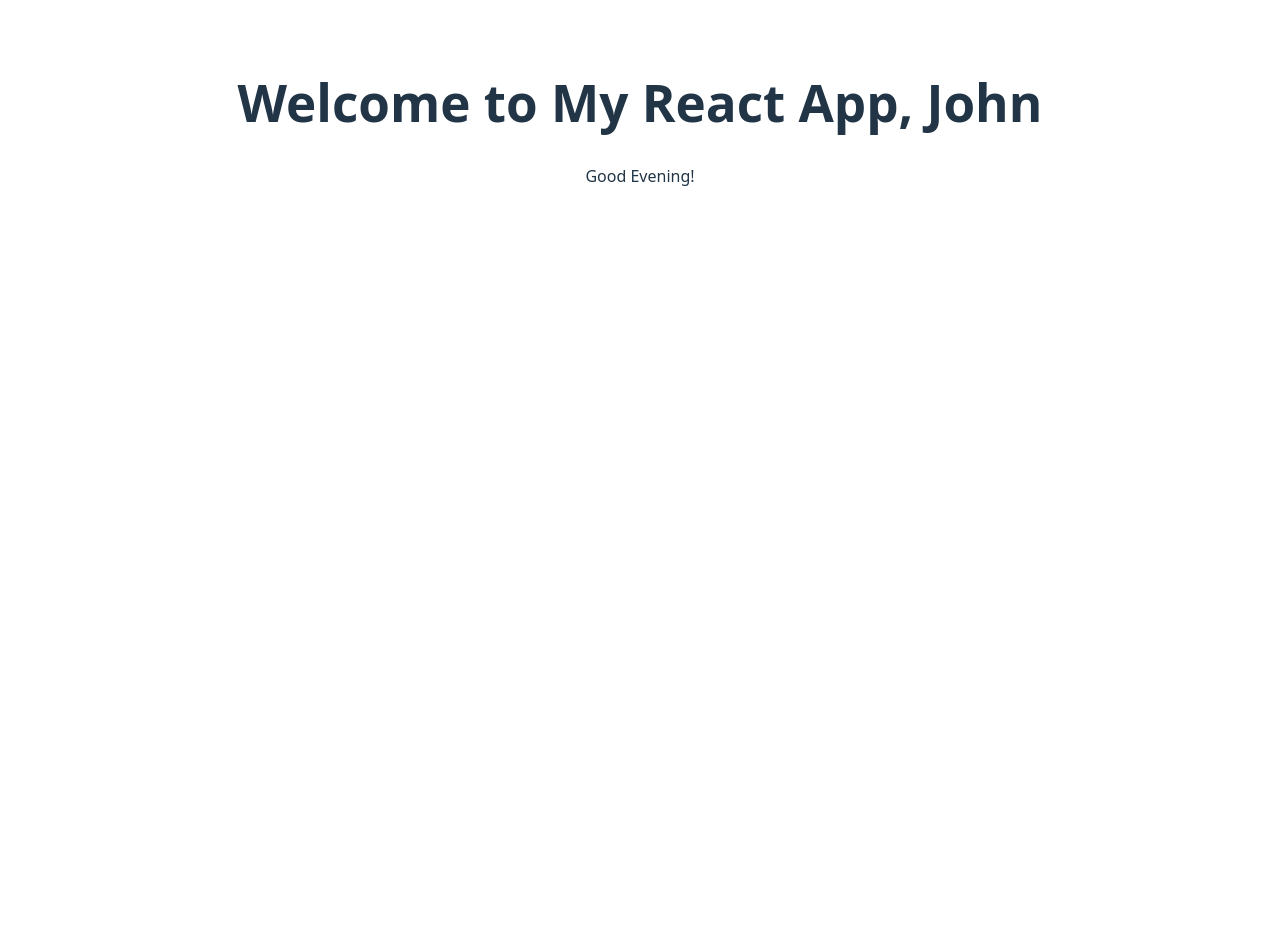
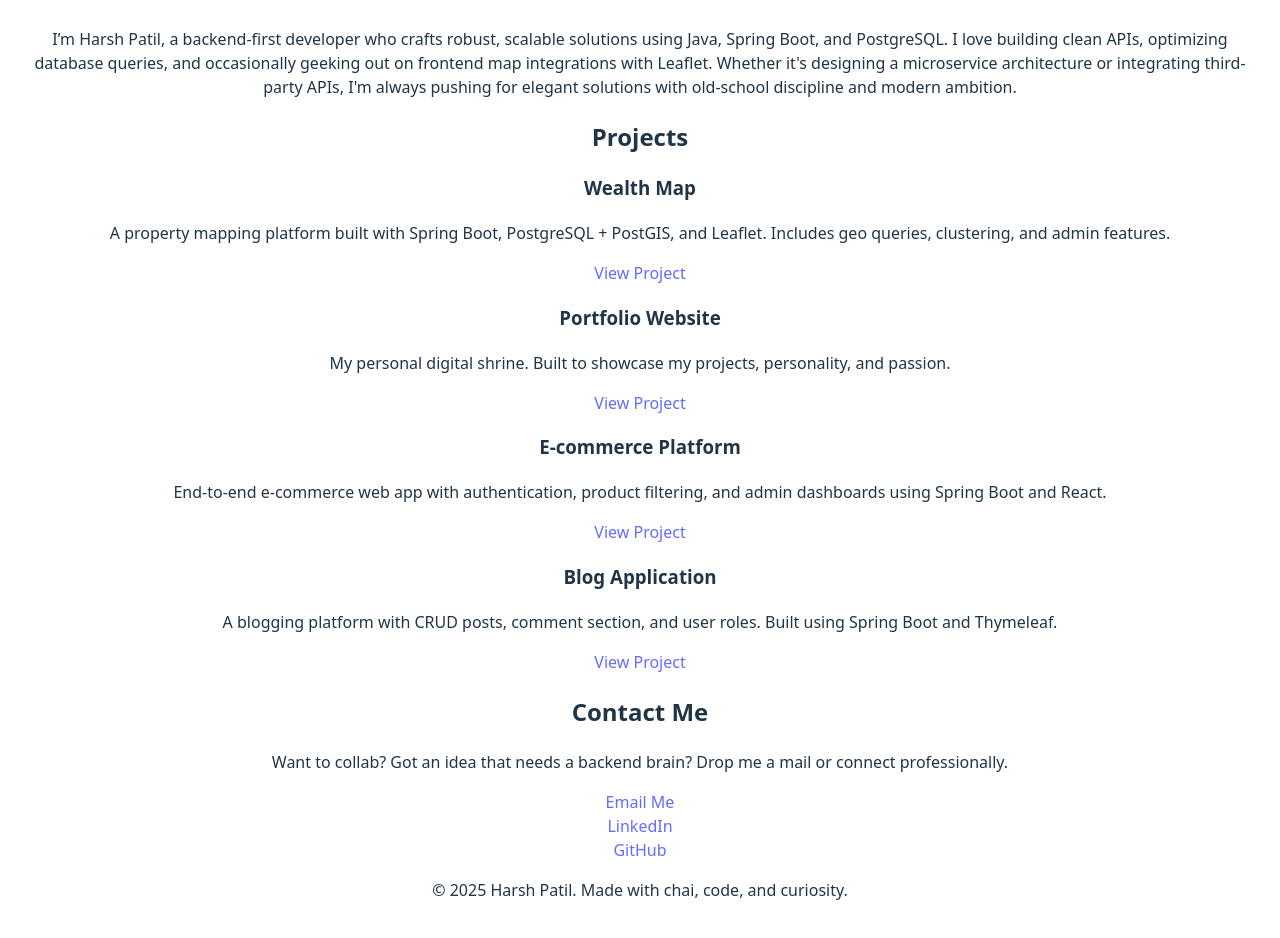
Before and after one commit to CodeHarsh108/vite-react, a React (Vite) app: page / in a window 1280 px wide. Shown: the part 286-1224 px from the top of the page. Before the commit the page ends 800 px from the top, so only its background shows below. Built offline with nearby package versions, Linux system fonts and the light colour scheme.

Commit message:
Creating skeleton of postfolio website

```diff
--- a/src/App.jsx
+++ b/src/App.jsx
@@ -1,29 +1,94 @@
-import './App.css'
-
-function WelcomeMessage(name) {
-  return `Welcome to My React App, ${name}`;
-}
-function greeting(isMorning) {
-  return isMorning ? "Good Morning!" : "Good Evening!";
-}
-function showAlert(condition, message) {
-  if (condition) {
-    alert(message);
-  }
-  return null;
-}
+import './App.css';
 
 function App() {
-  const now = new Date();
-  const isMorning = now.getHours() < 12;
+  const name = 'Harsh Patil';
+  const profession = 'Full Stack Java Developer | Spring Boot Developer';
+  const email = 'itsharshhh6@gmail.com';
+  const linkedIn = 'https://www.linkedin.com/in/harsh-patil';
+  const github = 'https://github.com/harshpatil06';
+  const projects = [
+    {
+      title: 'Wealth Map',
+      description:
+        'A property mapping platform built with Spring Boot, PostgreSQL + PostGIS, and Leaflet. Includes geo queries, clustering, and admin features.',
+      link: '#'
+    },
+    {
+      title: 'Portfolio Website',
+      description:
+        'My personal digital shrine. Built to showcase my projects, personality, and passion.',
+      link: '#'
+    },
+    {
+      title: 'E-commerce Platform',
+      description:
+        'End-to-end e-commerce web app with authentication, product filtering, and admin dashboards using Spring Boot and React.',
+      link: '#'
+    },
+    {
+      title: 'Blog Application',
+      description:
+        'A blogging platform with CRUD posts, comment section, and user roles. Built using Spring Boot and Thymeleaf.',
+      link: '#'
+    }
+  ];
+
   return (
-    <div>
-      <h1>{WelcomeMessage('John')}</h1>
-      {greeting(isMorning)}
-      {showAlert(isMorning, "It's a beautiful morning!")}
+    <div className="App">
+      {/* Header Section */}
+      <header className="header">
+        <h1 className="name">{name}</h1>
+        <h2 className="profession">{profession}</h2>
+        <nav>
+          <a href="#about" className="nav-link">About</a>
+          <a href="#projects" className="nav-link">Projects</a>
+          <a href="#contact" className="nav-link">Contact</a>
+        </nav>
+      </header>
 
+      {/* About Section */}
+      <section id="about" className="about-section">
+        <h2>About Me</h2>
+        <p>
+          I’m {name}, a backend-first developer who crafts robust, scalable solutions using Java, Spring Boot, and PostgreSQL.
+          I love building clean APIs, optimizing database queries, and occasionally geeking out on frontend map integrations with Leaflet.
+          Whether it's designing a microservice architecture or integrating third-party APIs, I'm always pushing for elegant solutions with old-school discipline and modern ambition.
+        </p>
+      </section>
+
+      {/* Projects Section */}
+      <section id="projects" className="projects-section">
+        <h2>Projects</h2>
+        <div className="projects-list">
+          {projects.map((project, index) => (
+            <div key={index} className="project-item">
+              <h3>{project.title}</h3>
+              <p>{project.description}</p>
+              <a href={project.link} className="project-link" target="_blank" rel="noreferrer">View Project</a>
+            </div>
+          ))}
+        </div>
+      </section>
+
+      {/* Contact Section */}
+      <section id="contact" className="contact-section">
+        <h2>Contact Me</h2>
+        <p>
+          Want to collab? Got an idea that needs a backend brain? Drop me a mail or connect professionally.
+        </p>
+        <a href={`mailto:${email}`} className="contact-link">Email Me</a>
+        <br />
+        <a href={linkedIn} className="contact-link" target="_blank" rel="noreferrer">LinkedIn</a>
+        <br />
+        <a href={github} className="contact-link" target="_blank" rel="noreferrer">GitHub</a>
+      </section>
+
+      {/* Footer Section */}
+      <footer className="footer">
+        <p>&copy; {new Date().getFullYear()} {name}. Made with chai, code, and curiosity.</p>
+      </footer>
     </div>
   );
 }
 
-export default App
+export default App;
```
